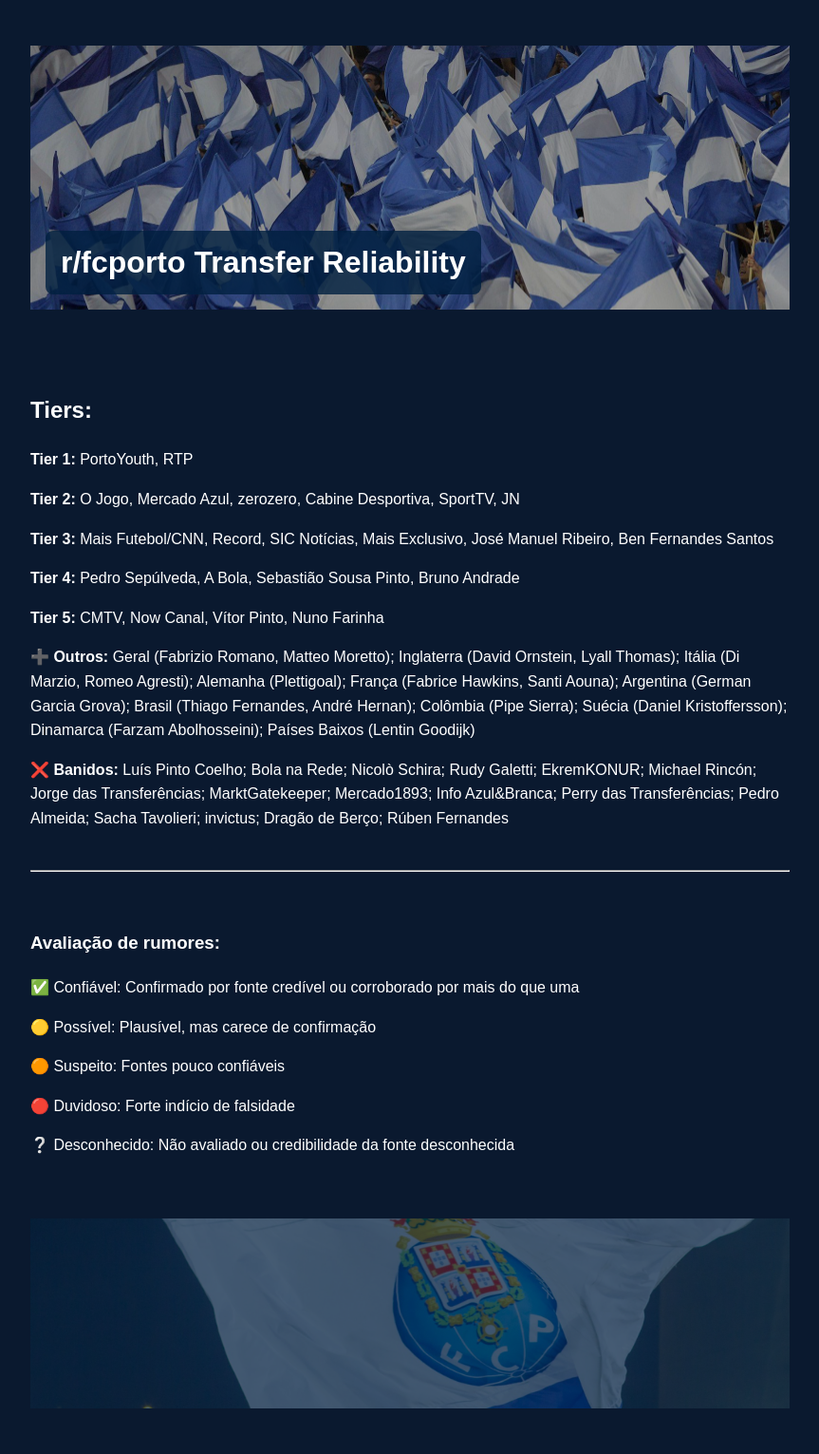
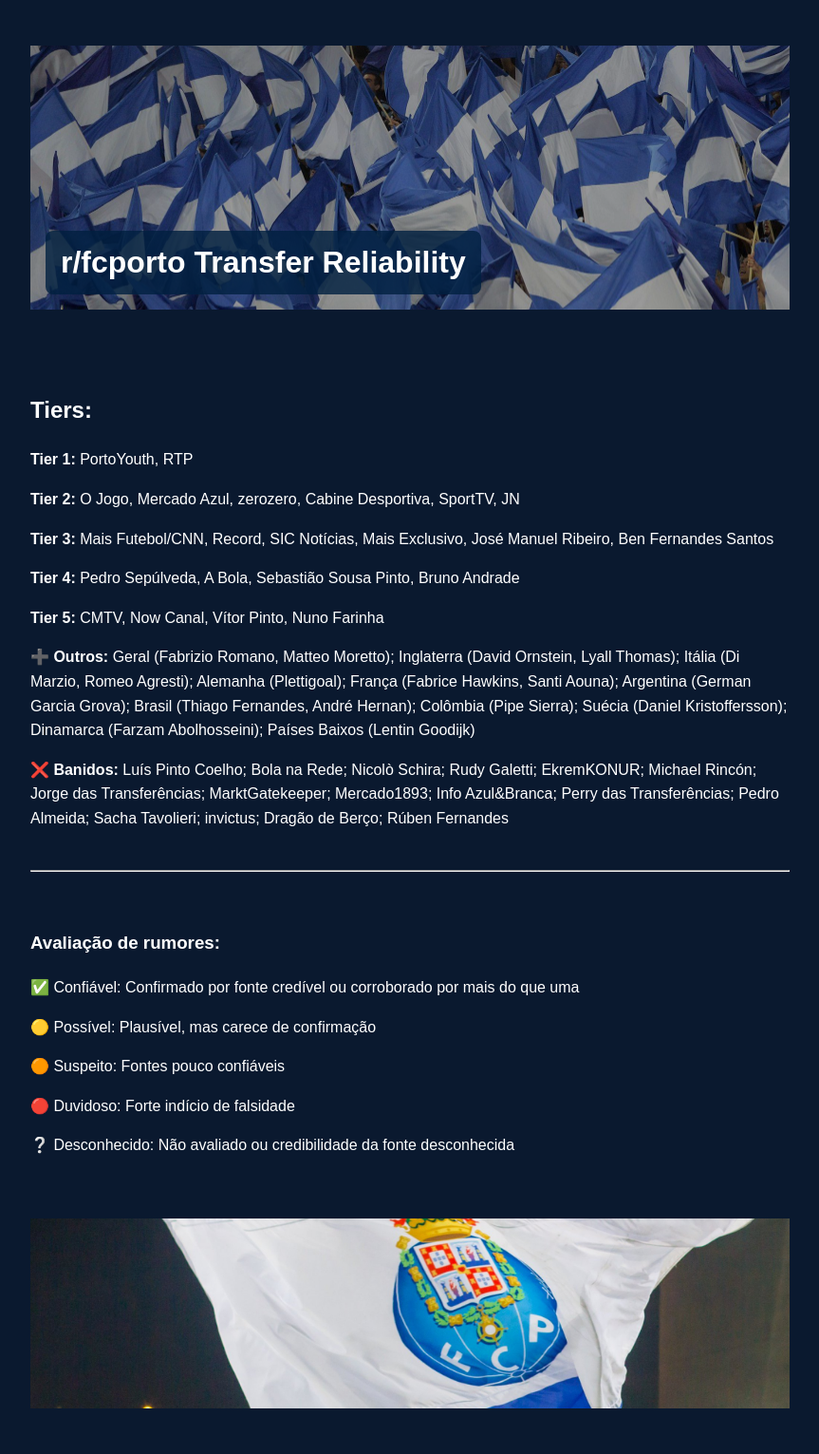
Before and after one commit to Azrial1739/teste-transfer, a Jekyll site: the page built from index.md, in a window 1280 px wide. Shown: the whole page at 95% size, without its empty margins (208-1071 px from the left). Built offline with Jekyll 4.4.1, drawn with Linux system fonts in a browser that asks for light colours.

Commit message:
Update default.html

```diff
--- a/_layouts/default.html
+++ b/_layouts/default.html
@@ -22,7 +22,7 @@
   background-size: cover;
   background-position: center 40%;
   padding: 4rem 1rem;
-  height: 150px; /* or your preferred height */
+  height: 150px;
   display: flex;
   align-items: flex-end;
 }
@@ -33,12 +33,12 @@
   left: 0;
   width: 100%;
   height: 100%;
-  background-color: rgba(0, 0, 0, 0.4); /* translucent black */
+  background-color: rgba(0, 0, 0, 0.4);
   z-index: 1;
 }
 
 .banner-text {
-  background-color: rgba(0, 32, 64, 0.8); /* dark navy with some transparency */
+  background-color: rgba(0, 32, 64, 0.8);
   color: white;
   padding: 0.5rem 1rem;
   border-radius: 0.5rem;
@@ -48,25 +48,16 @@
   z-index: 2;
   margin: 0;
 }
- .footer-banner {
-    position: relative;
-    background-image: url('{{ site.baseurl }}/bottom.jpg'); /* <- your actual image */
+  .footer-banner {
+    background-image: url('{{ site.baseurl }}/bottom.jpg');
     background-size: cover;
     background-position: center 40%;
-    height: 200px; /* Match the top banner */
+    height: 200px;
     margin-top: 4rem;
-    display: flex;
-    align-items: flex-end;
   }
 
   .footer-overlay {
-    position: absolute;
-    top: 0;
-    left: 0;
-    height: 100%;
-    width: 100%;
-    background-color: rgba(0, 32, 64, 0.7); /* Semi-transparent navy overlay */
-    z-index: 1;
+    display: none;
   }
 
   .footer-text {
```
